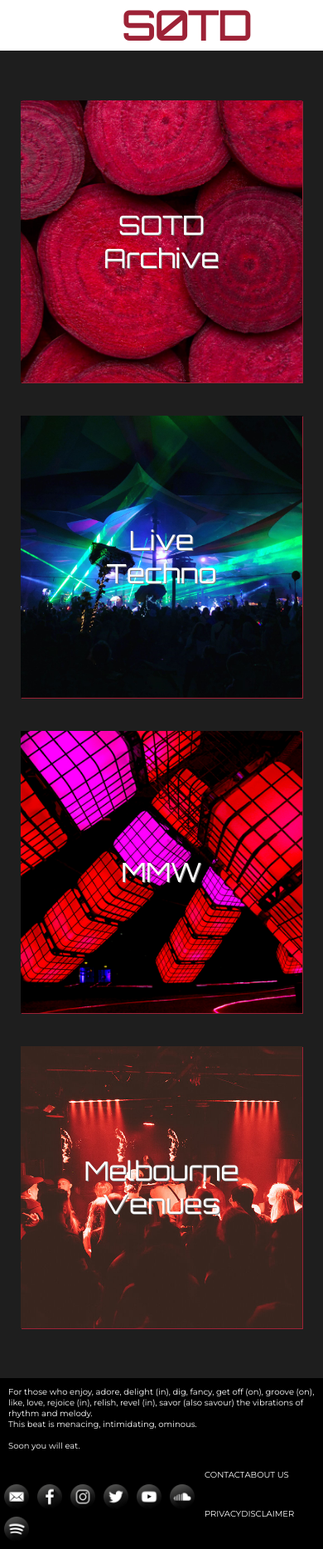
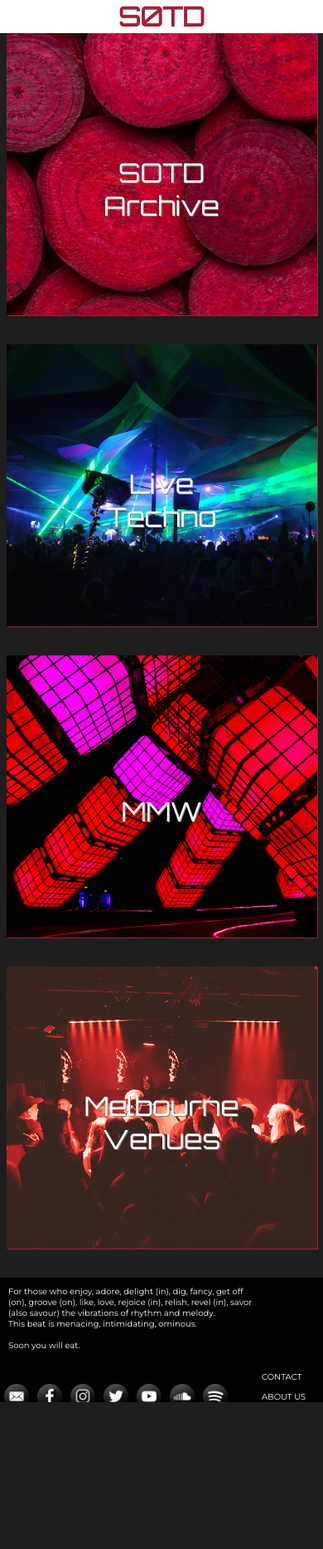
Before and after one commit to MenacingBeats/menacingbeats.com, a PHP site: page /index.html in a window 390 px wide. Shown: the part 314-2181 px from the top of the page at 83% size. After the commit the page ends 2004 px from the top, so only its background shows below. Run offline with PHP 8.4, Linux system fonts and the light colour scheme.

Commit message:
responsive 100%

```diff
--- a/style.css
+++ b/style.css
@@ -106,6 +106,11 @@
         display: block;
     }
 
+    html, body {
+        max-width: 100%;
+        overflow-x: hidden;
+    }
+
     .sotd-container {
             width: 100%;
             text-align: center;
@@ -123,7 +128,7 @@
         background-color: white;
         width: 549.75px;
         text-align: left;
-        padding: 0 0 0 8px;
+        padding: 0 0 0 0px;
         display: flex;
         align-items: center;
         justify-content: center;
@@ -182,7 +187,7 @@
         font-family: 'Montserrat', sans-serif;
         font-size: 10px;
         margin: 0px 0px;
-        width: 100%;
+        width: 300px;
     }
 
     footer .all-social-links {
@@ -225,9 +230,9 @@
     html .footer-links {
         display: flex;
         background-color: black;
-        flex-direction: row;
+        flex-direction: column;
         flex-wrap: wrap;
-        padding: 7px;
+        padding: 10px 0px;
     }
 
 }
@@ -258,6 +263,12 @@
     top: 0;
 
 }
+
+html, body {
+    max-width: 100%;
+    overflow-x: hidden;
+}
+
 .nav-container .responsive a {
     /* display: block;
     text-align: left; */
@@ -275,20 +286,18 @@
 .sotd-container {
     width: 100%;
     text-align: center;
-    font-size: 1.5em;
-    display: flex;
-    align-items: center;
-    justify-content: center;
+    font-size: 1em;
 }
 
-.sotd-container h1 {
+html .sotd-container h1 {
     text-transform: uppercase;
-    font-family: 'Bebas Neue', cursive;
-    color: purple;
+    font-family: 'Orbitron', sans-serif;
+    color: #9d2236;;
     background-color: white;
     width: 549.75px;
     text-align: left;
-    padding: 0 0 0 8px;
+    padding: 0 0 0 0px;
+    font-size: 2rem;
 }
 
 .sotd-header {
@@ -300,27 +309,34 @@
     background-color: white;
     font-family: 'Bebas Neue', cursive;
     font-size: 1.5em;
-    padding: 0 8px 0 0;
+    padding: 0 0px 0 0;
     color: purple;
 }
 
 /* Grid of links */
-.grid-container {
+html .grid-container {
+    display: flex;
+    justify-content: center;
+    flex-wrap: wrap;
+    padding: 0px;
+}
+
+html .grid {
+    width: 375px;
     display: flex;
     justify-content: center;
     flex-wrap: wrap;
 }
 
-.grid {
-    width: 684px;
-    display: flex;
-    justify-content: center;
-    flex-wrap: wrap;
+html .grid img {
+    width: 375px;
 }
 
-.grid-item {
-    width: 340px;
-    height: 340px;
+html .grid-item {
+    width: 375px;
+    height: 375px;
+    padding: 0px;
+    text-align: center;
 }
 }
 
@@ -395,7 +411,7 @@
     background-color: white;
     width: 100%;
     text-align: center;
-    padding: 0 0 0 60px;
+    padding: 0 0 0 0px;
     font-size: 3rem;
 }
 
```
